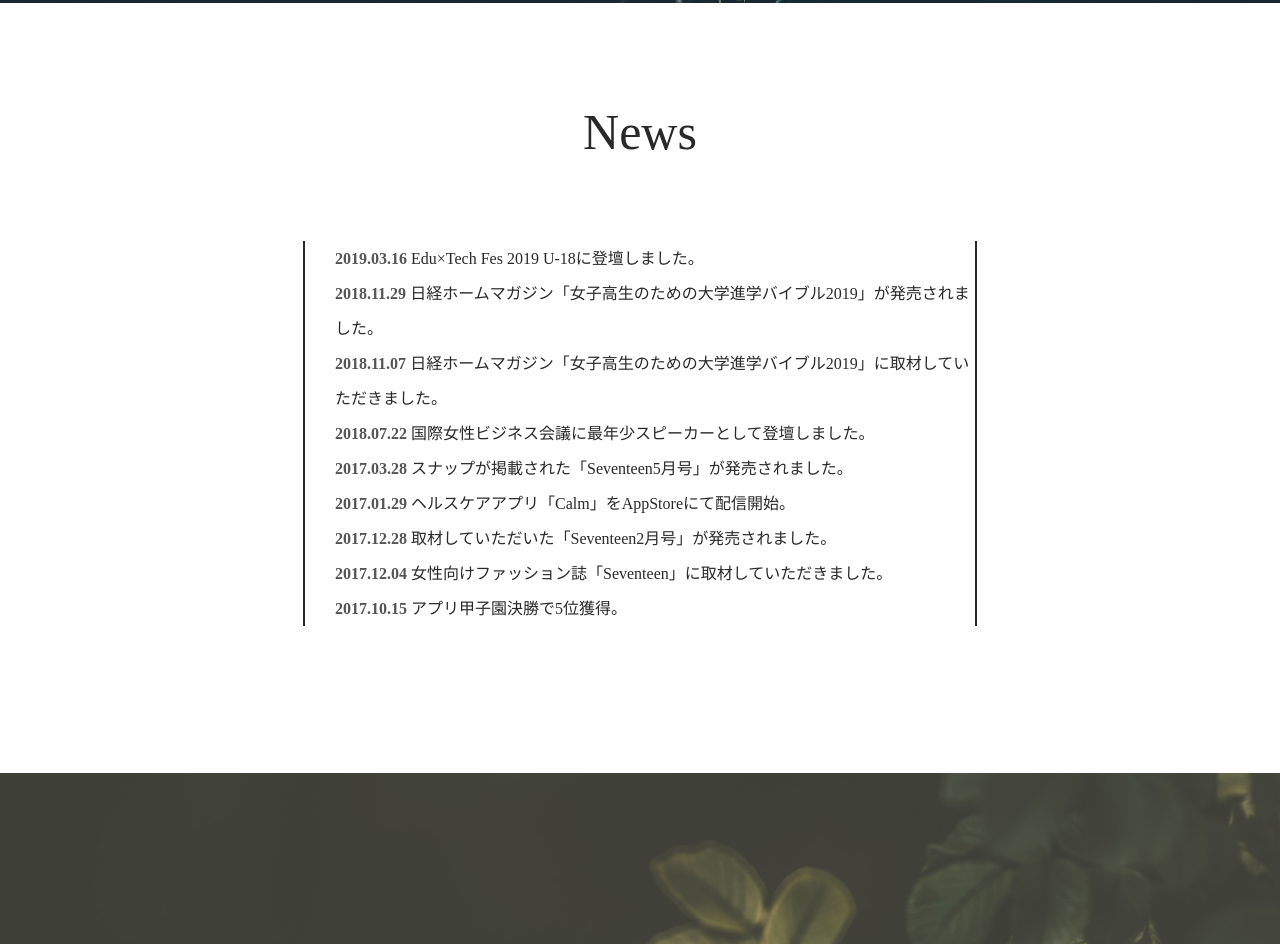
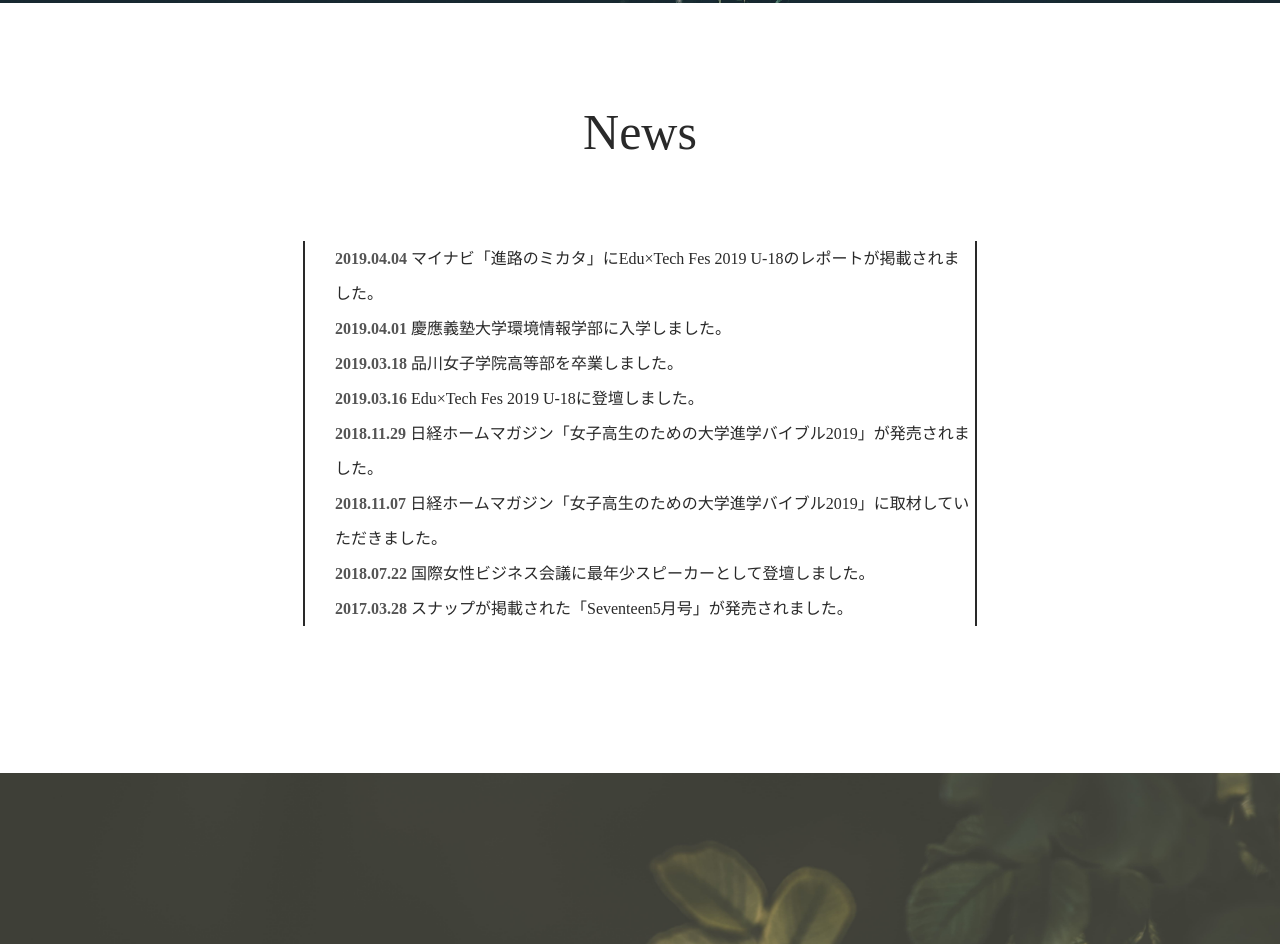
Before and after one commit to sakine218/Portfolio, a plain HTML site: page index.html in a window 1280 px wide. Shown: the part 2367-3311 px from the top of the page. Drawn offline with nearby package versions, Linux system fonts and the light colour scheme.

Commit message:
news更新

```diff
--- a/index.html
+++ b/index.html
@@ -57,7 +57,10 @@
   <div class="news" id="news">
     <h1 class="news-title">News</h1>
     <div class="newsct">
-      <p><span>2019.03.16</span> Edu×Tech Fes 2019 U-18に登壇しました。
+      <p><span>2019.04.04</span> マイナビ「進路のミカタ」にEdu×Tech Fes 2019 U-18のレポートが掲載されました。
+        <br><span>2019.04.01</span> 慶應義塾大学環境情報学部に入学しました。
+        <br><span>2019.03.18</span> 品川女子学院高等部を卒業しました。
+        <br><span>2019.03.16</span> Edu×Tech Fes 2019 U-18に登壇しました。
         <br><span>2018.11.29</span> 日経ホームマガジン「女子高生のための大学進学バイブル2019」が発売されました。
         <br><span>2018.11.07</span> 日経ホームマガジン「女子高生のための大学進学バイブル2019」に取材していただきました。
         <br><span>2018.07.22</span> 国際女性ビジネス会議に最年少スピーカーとして登壇しました。
```
